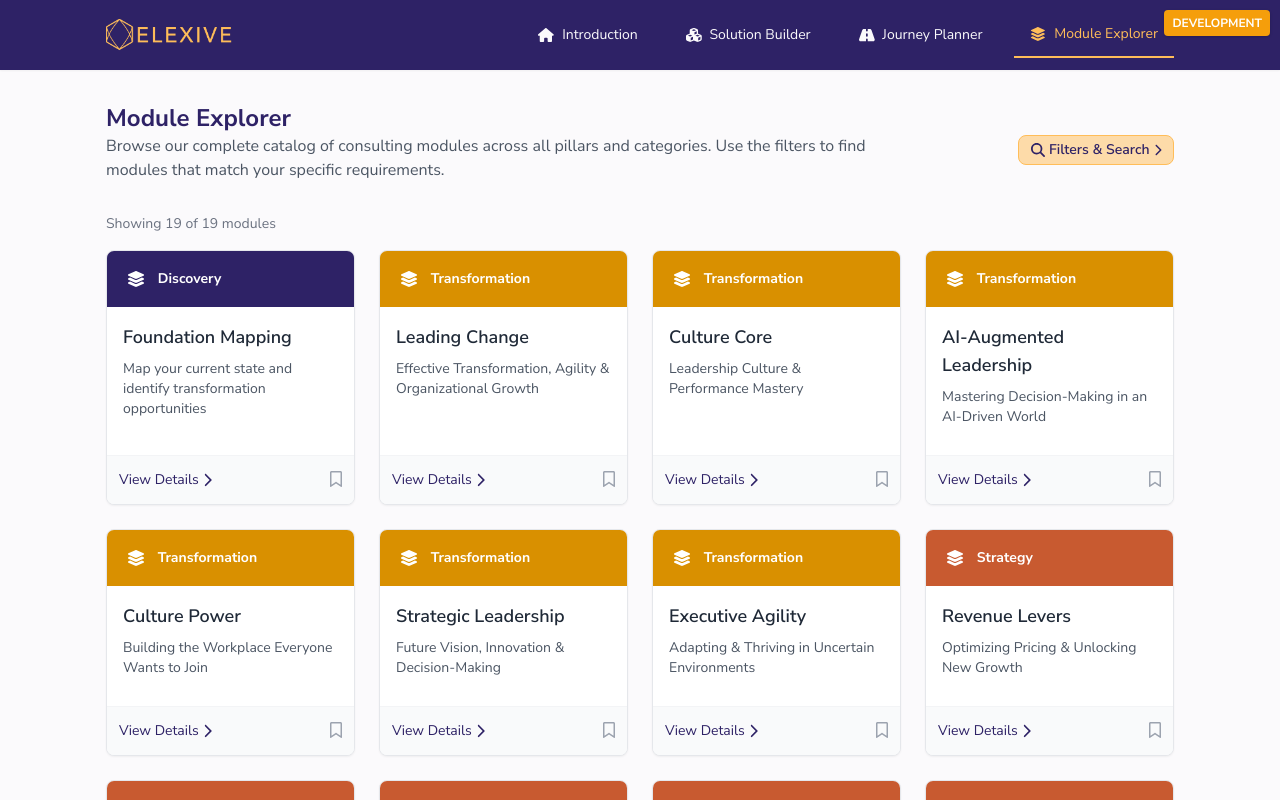
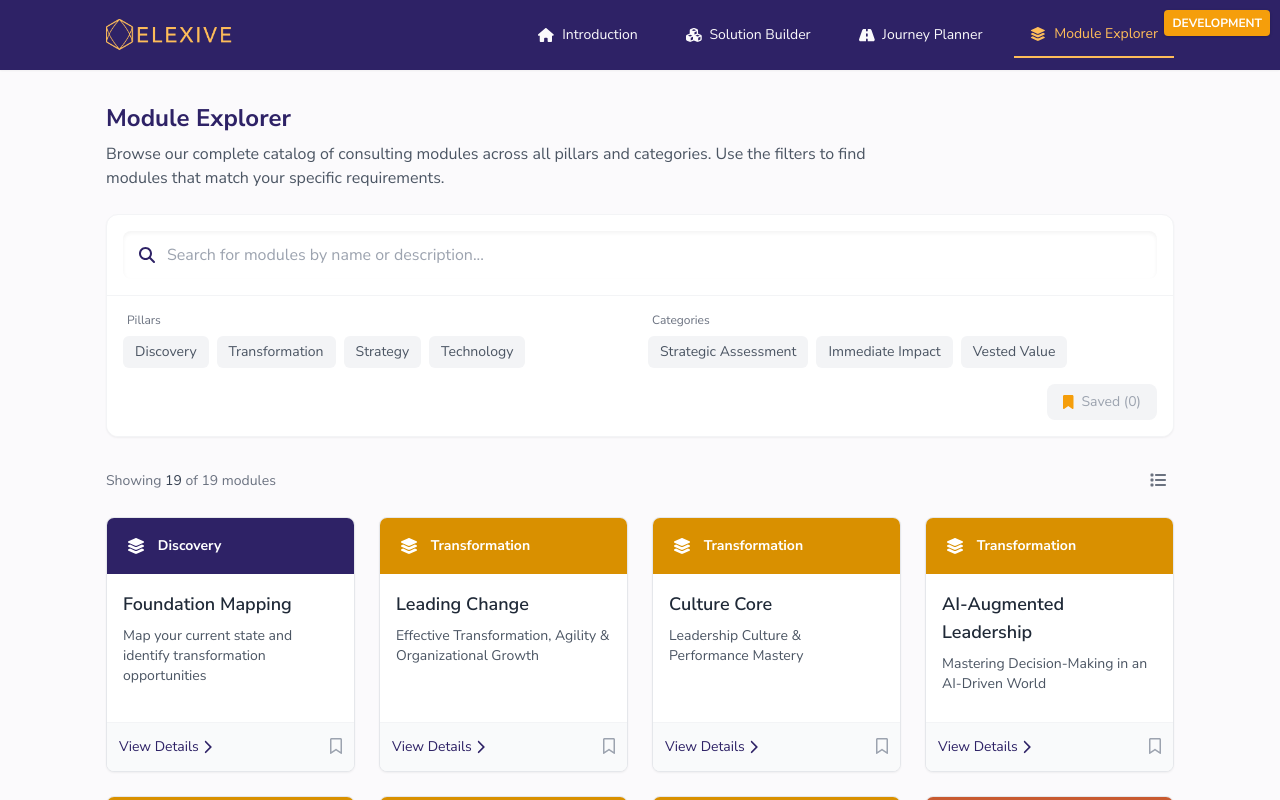
Before and after one commit to elexive-com/elexive-calc, a React (Create React App) app: page / in a window 1280 px wide. Both pictures are taken after a click on the button "Module Explorer". Shown: the top 800 px of the page. Built offline with nearby package versions, Linux system fonts and the light colour scheme; what @react-pdf/renderer would draw is missing.

Commit message:
updated filtering logic and user interface

```diff
--- a/src/components/ModuleExplorer.jsx
+++ b/src/components/ModuleExplorer.jsx
@@ -1,9 +1,9 @@
 import React, { useState, useEffect, useMemo } from 'react';
 import { FontAwesomeIcon } from '@fortawesome/react-fontawesome';
 import {
-  faSearch, faBookmark, faChevronRight, faChevronDown,
-  faLightbulb, faRocket, faCompass,
-  faLayerGroup
+  faSearch, faBookmark, faChevronRight,
+  faLightbulb, faRocket, faCompass, faLayerGroup,
+  faTimes, faList
 } from '@fortawesome/free-solid-svg-icons';
 import { faBookmark as faBookmarkRegular } from '@fortawesome/free-regular-svg-icons';
 import modulesConfig from '../config/modulesConfig.json';
@@ -23,9 +23,8 @@ const ModuleExplorer = () => {
   const [modules, setModules] = useState([]);
   const [filteredModules, setFilteredModules] = useState([]);
   const [searchQuery, setSearchQuery] = useState('');
-  const [selectedPillar, setSelectedPillar] = useState('all');
-  const [selectedCategory, setSelectedCategory] = useState('all');
-  const [selectedVariant, setSelectedVariant] = useState('all');
+  const [selectedPillars, setSelectedPillars] = useState(new Set(['all']));
+  const [selectedCategories, setSelectedCategories] = useState(new Set(['all']));
   const [savedModules, setSavedModules] = useState([]);
   const [showSavedOnly, setShowSavedOnly] = useState(false);
 
@@ -33,12 +32,10 @@ const ModuleExplorer = () => {
   const [selectedModule, setSelectedModule] = useState(null);
   const [isDetailView, setIsDetailView] = useState(false);
   const [isExporting, setIsExporting] = useState(false);
-  const [showFilter, setShowFilter] = useState(false);
 
   // Get unique pillars, categories, and variant types from modules
   const pillars = [...new Set(modulesConfig.modules.map(module => module.pillar))];
   const categories = [...new Set(modulesConfig.modules.map(module => module.category))];
-  const variantTypes = Object.keys(modulesConfig.variantDefinitions);
 
   // For journey stages reference in module details
   const journeySteps = useMemo(() => {
@@ -101,21 +98,14 @@ const ModuleExplorer = () => {
       );
     }
 
-    // Filter by pillar
-    if (selectedPillar !== 'all') {
-      result = result.filter(module => module.pillar === selectedPillar);
+    // Filter by pillars
+    if (!selectedPillars.has('all')) {
+      result = result.filter(module => selectedPillars.has(module.pillar));
     }
 
-    // Filter by category
-    if (selectedCategory !== 'all') {
-      result = result.filter(module => module.category === selectedCategory);
-    }
-
-    // Filter by variant type
-    if (selectedVariant !== 'all') {
-      result = result.filter(module =>
-        module.variants.some(variant => variant.type === selectedVariant)
-      );
+    // Filter by categories
+    if (!selectedCategories.has('all')) {
+      result = result.filter(module => selectedCategories.has(module.category));
     }
 
     // Filter by saved modules
@@ -127,9 +117,8 @@ const ModuleExplorer = () => {
   }, [
     modules,
     searchQuery,
-    selectedPillar,
-    selectedCategory,
-    selectedVariant,
+    selectedPillars,
+    selectedCategories,
     savedModules,
     showSavedOnly
   ]);
@@ -169,6 +158,74 @@ const ModuleExplorer = () => {
     } finally {
       setIsExporting(false);
     }
+  };
+
+  // Clear all filters
+  const clearAllFilters = () => {
+    setSearchQuery('');
+    setSelectedPillars(new Set(['all']));
+    setSelectedCategories(new Set(['all']));
+    setShowSavedOnly(false);
+  };
+
+  // Toggle pillar filter
+  const togglePillarFilter = (pillar) => {
+    setSelectedPillars((prev) => {
+      const newSet = new Set(prev);
+
+      // If 'all' is currently selected and user selects a specific pillar
+      if (newSet.has('all') && pillar !== 'all') {
+        newSet.clear(); // Clear the 'all' selection first
+        newSet.add(pillar); // Add just this pillar
+        return newSet;
+      }
+
+      // If this pillar is already selected, toggle it off
+      if (newSet.has(pillar)) {
+        newSet.delete(pillar);
+        // If no pillars are selected after this removal, set back to 'all'
+        if (newSet.size === 0) {
+          newSet.add('all');
+        }
+      } else {
+        // If 'all' is not selected, just toggle this pillar
+        newSet.add(pillar);
+        // Remove 'all' if it exists since we now have specific filters
+        newSet.delete('all');
+      }
+
+      return newSet;
+    });
+  };
+
+  // Toggle category filter
+  const toggleCategoryFilter = (category) => {
+    setSelectedCategories((prev) => {
+      const newSet = new Set(prev);
+
+      // If 'all' is currently selected and user selects a specific category
+      if (newSet.has('all') && category !== 'all') {
+        newSet.clear(); // Clear the 'all' selection first
+        newSet.add(category); // Add just this category
+        return newSet;
+      }
+
+      // If this category is already selected, toggle it off
+      if (newSet.has(category)) {
+        newSet.delete(category);
+        // If no categories are selected after this removal, set back to 'all'
+        if (newSet.size === 0) {
+          newSet.add('all');
+        }
+      } else {
+        // If 'all' is not selected, just toggle this category
+        newSet.add(category);
+        // Remove 'all' if it exists since we now have specific filters
+        newSet.delete('all');
+      }
+
+      return newSet;
+    });
   };
 
   // Module card component with standardized elx- classes
@@ -243,58 +300,111 @@ const ModuleExplorer = () => {
     );
   };
 
-  // Filter and search panel
-  const FilterPanel = () => (
-    <div className={`transition-all duration-300 overflow-hidden ${showFilter ? 'max-h-60' : 'max-h-0'}`}>
-      <div className="p-4 bg-gray-50 rounded-lg border border-gray-200 mt-2 mb-4">
-        <div className="grid grid-cols-1 md:grid-cols-3 gap-4">
+  // Modern always-visible filter panel
+  const ModernFilterPanel = () => (
+    <div className="mb-6">
+      <div className="bg-white rounded-xl shadow-sm border border-gray-100 overflow-hidden">
+        {/* Search bar section */}
+        <div className="p-4 border-b border-gray-100 bg-gradient-to-r from-elx-primary-light to-white">
           <div className="relative">
-            <div className="absolute inset-y-0 left-0 pl-3 flex items-center pointer-events-none">
-              <FontAwesomeIcon icon={faSearch} className="text-gray-400" />
+            <div className="absolute inset-y-0 left-0 pl-4 flex items-center pointer-events-none">
+              <FontAwesomeIcon icon={faSearch} className="text-elx-primary" />
             </div>
             <input
               type="text"
-              placeholder="Search modules..."
+              placeholder="Search for modules by name or description..."
               value={searchQuery}
               onChange={(e) => setSearchQuery(e.target.value)}
-              className="block w-full pl-10 pr-3 py-2 border border-gray-300 rounded-md leading-5 bg-white placeholder-gray-500 focus:outline-none focus:ring-elx-primary focus:border-elx-primary sm:text-sm"
+              className="block w-full pl-11 pr-10 py-3 border-0 rounded-lg text-gray-700 bg-white bg-opacity-90 shadow-inner focus:ring-2 focus:ring-elx-primary focus:ring-opacity-50 focus:outline-none"
+              autoComplete="off"
             />
+            {searchQuery && (
+              <button
+                onClick={() => setSearchQuery('')}
+                className="absolute inset-y-0 right-0 pr-3 flex items-center text-gray-400 hover:text-gray-600"
+                type="button"
+                tabIndex="-1" // Prevent focus stealing
+                aria-label="Clear search"
+              >
+                <FontAwesomeIcon icon={faTimes} className="h-4 w-4" />
+              </button>
+            )}
+          </div>
         </div>
 
-          <div className="grid grid-cols-2 gap-2">
-            <select
-              value={selectedPillar}
-              onChange={(e) => setSelectedPillar(e.target.value)}
-              className="block w-full px-3 py-2 border border-gray-300 rounded-md shadow-sm focus:outline-none focus:ring-elx-primary focus:border-elx-primary sm:text-sm"
+        {/* Filters section */}
+        <div className="p-4 bg-white">
+          {/* Filters in two columns for better space usage */}
+          <div className="grid grid-cols-1 md:grid-cols-2 gap-4 mb-4">
+            {/* Pillar Toggles */}
+            <div>
+              <label className="text-xs font-medium text-gray-500 mb-2 ml-1 block">Pillars</label>
+              <div className="flex flex-wrap gap-2">
+                {pillars.map((pillar) => (
+                  <button
+                    key={pillar}
+                    onClick={() => togglePillarFilter(pillar)}
+                    className={`px-3 py-1.5 rounded-md text-sm font-medium transition-colors ${
+                      selectedPillars.has(pillar) && !selectedPillars.has('all')
+                        ? 'bg-elx-primary text-white'
+                        : 'bg-gray-100 text-gray-600 hover:bg-gray-200'
+                    }`}
                   >
-              <option value="all">All Pillars</option>
-              {pillars.map((pillar) => (
-                <option key={pillar} value={pillar}>{pillar}</option>
+                    {pillar}
+                  </button>
                 ))}
-            </select>
-
-            <select
-              value={selectedCategory}
-              onChange={(e) => setSelectedCategory(e.target.value)}
-              className="block w-full px-3 py-2 border border-gray-300 rounded-md shadow-sm focus:outline-none focus:ring-elx-primary focus:border-elx-primary sm:text-sm"
-            >
-              <option value="all">All Categories</option>
-              {categories.map((category) => (
-                <option key={category} value={category}>{category}</option>
-              ))}
-            </select>
+              </div>
             </div>
 
-          <select
-            value={selectedVariant}
-            onChange={(e) => setSelectedVariant(e.target.value)}
-            className="block w-full px-3 py-2 border border-gray-300 rounded-md shadow-sm focus:outline-none focus:ring-elx-primary focus:border-elx-primary sm:text-sm"
+            {/* Category Toggles */}
+            <div>
+              <label className="text-xs font-medium text-gray-500 mb-2 ml-1 block">Categories</label>
+              <div className="flex flex-wrap gap-2">
+                {categories.map((category) => (
+                  <button
+                    key={category}
+                    onClick={() => toggleCategoryFilter(category)}
+                    className={`px-3 py-1.5 rounded-md text-sm font-medium transition-colors ${
+                      selectedCategories.has(category) && !selectedCategories.has('all')
+                        ? 'bg-elx-primary text-white'
+                        : 'bg-gray-100 text-gray-600 hover:bg-gray-200'
+                    }`}
                   >
-            <option value="all">All Variant Types</option>
-            {variantTypes.map((variant) => (
-              <option key={variant} value={variant}>{variant}</option>
+                    {category}
+                  </button>
                 ))}
-          </select>
+              </div>
+            </div>
+          </div>
+
+          {/* Bottom controls */}
+          <div className="flex justify-between items-center mt-2">
+            {/* Clear filters button */}
+            {(!selectedPillars.has('all') || !selectedCategories.has('all') || showSavedOnly) && (
+              <button
+                onClick={clearAllFilters}
+                className="text-sm text-gray-500 hover:text-elx-primary hover:underline"
+              >
+                Clear all filters
+              </button>
+            )}
+
+            {/* Saved modules button */}
+            <button
+              onClick={() => setShowSavedOnly(!showSavedOnly)}
+              disabled={savedModules.length === 0}
+              className={`flex items-center justify-center py-2 px-4 rounded-lg text-sm font-medium transition-colors ml-auto ${
+                savedModules.length === 0
+                  ? 'bg-gray-100 text-gray-400 cursor-not-allowed'
+                  : showSavedOnly
+                    ? 'bg-amber-500 text-white hover:bg-amber-600'
+                    : 'bg-gray-50 text-gray-700 border border-gray-200 hover:bg-gray-100'
+              }`}
+            >
+              <FontAwesomeIcon icon={faBookmark} className={`mr-2 ${showSavedOnly ? 'text-white' : 'text-amber-500'}`} />
+              {showSavedOnly ? 'Show All' : `Saved (${savedModules.length})`}
+            </button>
+          </div>
         </div>
       </div>
     </div>
@@ -314,68 +424,48 @@ const ModuleExplorer = () => {
         />
       ) : (
         <div className="module-explorer">
-          {/* Header and search/filter toggle */}
-          <div className="mb-4 flex flex-col md:flex-row md:justify-between md:items-center">
-            <div className="flex-1">
-              <h2 className="text-2xl font-bold text-elx-primary mb-3 md:mb-0">
+          {/* Header */}
+          <div className="mb-6">
+            <h2 className="text-2xl font-bold text-elx-primary mb-2">
               Module Explorer
             </h2>
-              <p className="text-gray-600 mb-4 max-w-3xl">
+            <p className="text-gray-600 max-w-3xl">
               Browse our complete catalog of consulting modules across all pillars and categories.
               Use the filters to find modules that match your specific requirements.
             </p>
           </div>
 
-            <div className="flex items-center space-x-3">
-              {savedModules.length > 0 && (
-                <div className="flex items-center">
-                  <button
-                    onClick={() => setShowSavedOnly(!showSavedOnly)}
-                    className={`elx-btn ${showSavedOnly ? 'elx-btn-secondary' : 'elx-btn-outline'} py-1 px-3 text-sm flex items-center`}
-                  >
-                    <FontAwesomeIcon icon={faBookmark} className="mr-1" />
-                    {showSavedOnly ? 'Show All' : `Saved (${savedModules.length})`}
-                  </button>
-                </div>
-              )}
-
-              <button
-                onClick={() => setShowFilter(!showFilter)}
-                className="elx-btn elx-btn-outline py-1 px-3 text-sm flex items-center"
-              >
-                <FontAwesomeIcon icon={faSearch} className="mr-1" />
-                {showFilter ? 'Hide Filters' : 'Filters & Search'}
-                <FontAwesomeIcon
-                  icon={showFilter ? faChevronDown : faChevronRight}
-                  className="ml-1 text-xs"
-                />
-              </button>
-            </div>
-          </div>
-
-          {/* Filter panel (expandable) */}
-          <FilterPanel />
+          {/* Always visible modern filter panel */}
+          <ModernFilterPanel />
 
           {/* Module listing */}
           <div className="mb-8">
             <div className="mb-4 flex justify-between items-center">
+              <div className="flex items-center">
                 <p className="text-sm text-gray-500">
-                Showing {filteredModules.length} of {modules.length} modules
+                  Showing <span className="font-medium text-gray-700">{filteredModules.length}</span> of {modules.length} modules
                 </p>
               </div>
 
+              {filteredModules.length > 0 && (
+                <div className="flex items-center">
+                  <button className="p-2 rounded-md text-gray-500 hover:text-elx-primary hover:bg-gray-50">
+                    <FontAwesomeIcon icon={faList} />
+                  </button>
+                </div>
+              )}
+            </div>
+
             {filteredModules.length === 0 ? (
-              <div className="bg-gray-50 border border-gray-100 rounded-lg p-8 text-center">
-                <p className="text-gray-500">No modules match your current filters.</p>
+              <div className="bg-white border border-gray-100 rounded-xl p-8 text-center shadow-sm">
+                <div className="inline-flex items-center justify-center w-16 h-16 rounded-full bg-gray-100 mb-4">
+                  <FontAwesomeIcon icon={faSearch} className="text-gray-400 text-2xl" />
+                </div>
+                <p className="text-gray-600 mb-2">No modules match your current filters.</p>
+                <p className="text-gray-500 text-sm mb-4">Try adjusting your search criteria or clearing filters.</p>
                 <button
-                  onClick={() => {
-                    setSearchQuery('');
-                    setSelectedPillar('all');
-                    setSelectedCategory('all');
-                    setSelectedVariant('all');
-                    setShowSavedOnly(false);
-                  }}
-                  className="mt-2 text-elx-primary hover:underline"
+                  onClick={clearAllFilters}
+                  className="elx-btn elx-btn-outline py-2 px-4"
                 >
                   Clear all filters
                 </button>
```
Lines whose indentation alone changed are shown as unchanged.
